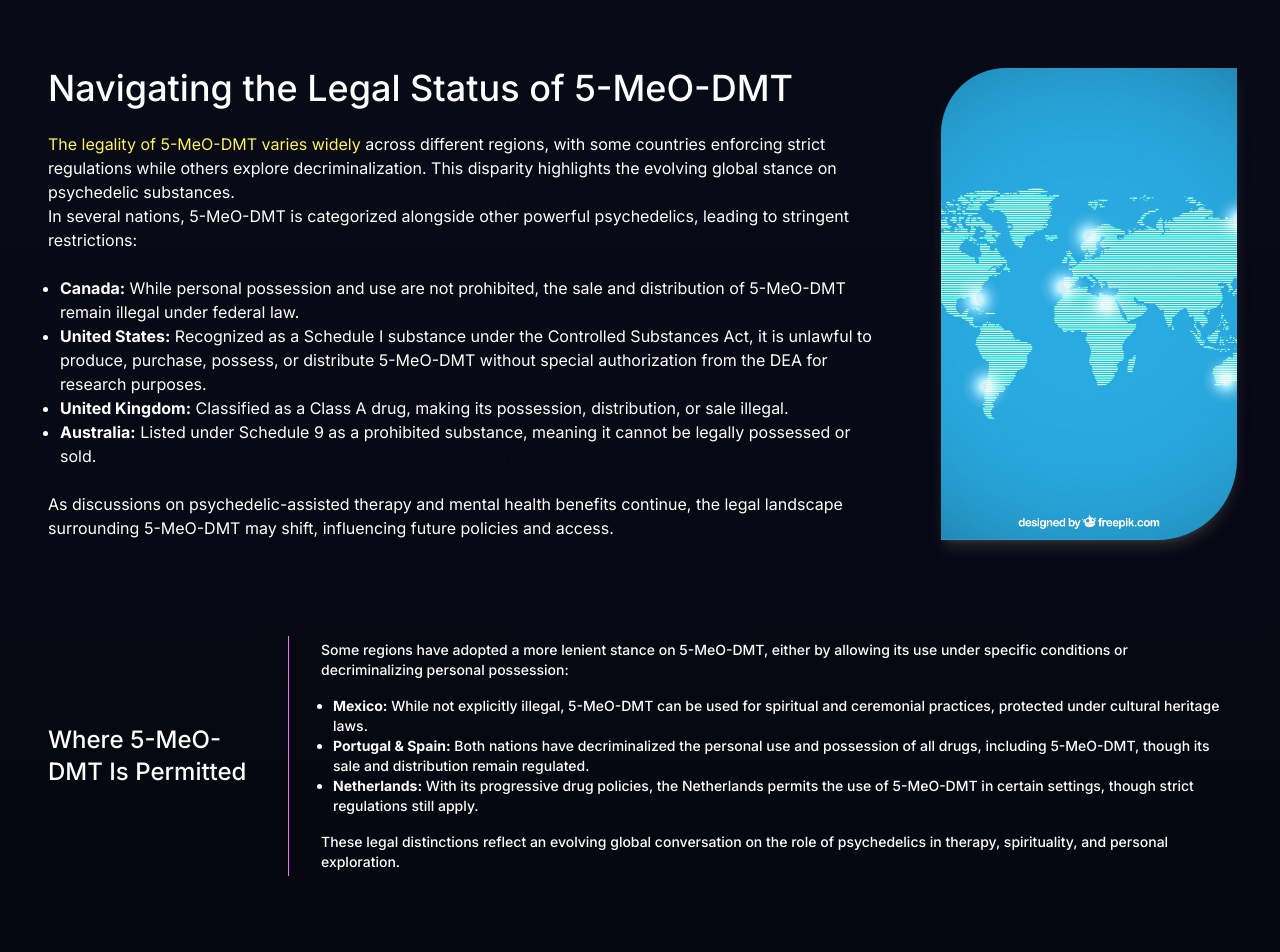
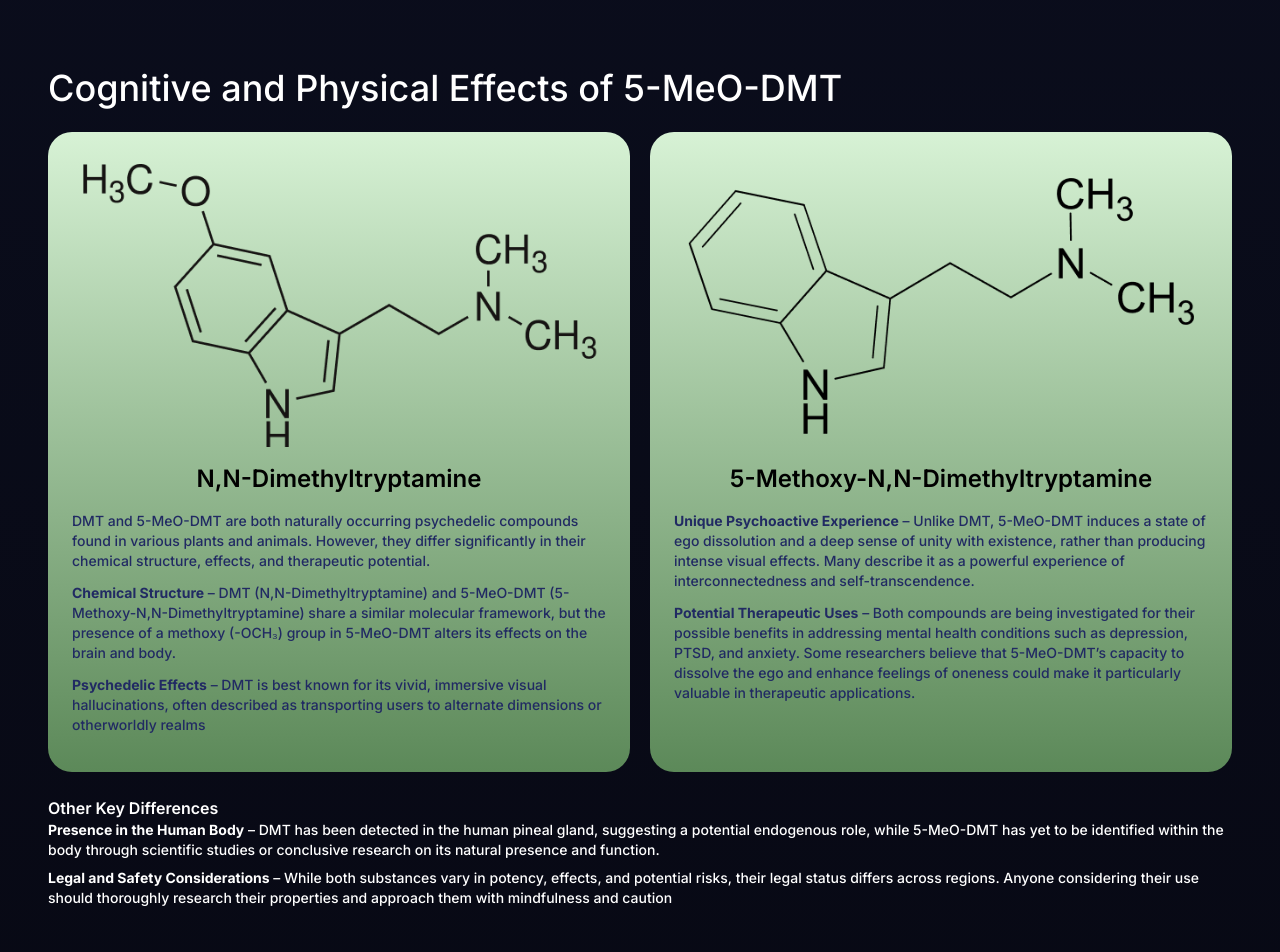
Before and after one commit to htetaungkhant/enrique-website-frontend, a Next.js app: page /bufo-alvarius in a window 1280 px wide. Shown: the part 5260-6212 px from the top of the page. Built offline with nearby package versions, Linux system fonts and the light colour scheme.

Commit message:
added one remaining section into Bufo Alvarius Page

```diff
--- a/pages/bufo-alvarius.js
+++ b/pages/bufo-alvarius.js
@@ -1,10 +1,14 @@
 import Link from "next/link";
+import { SwiperSlide, } from "swiper/react";
+import Image from "next/image";
 
 import { UniformInfoSection } from "@/components/common/InfoSection";
 import { PageHeaderWithBanner } from "@/components/common/PageHeader";
-import { SwiperCardsRowSection } from "@/components/common/CardsRowSection";
+import { SwiperCardsRowSection, SwiperWrapper } from "@/components/common/CardsRowSection";
 import Footer from "@/components/common/Footer";
 import Explanation from "@/components/common/Explanation";
+import UPSection from "@/components/common/UniformPaddingSection";
+import Card from "@/components/common/Card";
 
 const cardsRowSectionData1 = {
     title: 'Exploring the Therapeutic Potential of 5-MeO-DMT',
@@ -98,22 +102,30 @@ const cardsRowSectionData5 = {
     title: 'Cognitive and Physical Effects of 5-MeO-DMT',
     cardList: [
         {
-            title: 'Cognitive Effects',
+            image: '/image/11.png',
+            title: 'N,N-Dimethyltryptamine',
             description: [
-                <p><strong>Profound Spiritual Awareness</strong> – Many individuals report deep, transformative realizations, often describing a heightened sense of connection with the universe or moments of pure consciousness. These experiences can lead to long-lasting shifts in perception and personal growth.</p>,
-                <p><strong>Intense Euphoria and Emotional Uplift</strong> – Users frequently experience overwhelming joy, inner peace, and a heightened sense of well-being, often leaving them with a renewed perspective on life.</p>,
-                <p><strong>Altered Reality Perception</strong> – The experience often involves a dissolution of time, space, and self-identity, with many struggling to put the intensity of the journey into words.</p>
+                <p>DMT and 5-MeO-DMT are both naturally occurring psychedelic compounds found in various plants and animals. However, they differ significantly in their chemical structure, effects, and therapeutic potential.</p>,
+                <p><strong>Chemical Structure</strong> – DMT (N,N-Dimethyltryptamine) and 5-MeO-DMT (5-Methoxy-N,N-Dimethyltryptamine) share a similar molecular framework, but the presence of a methoxy (-OCH₃) group in 5-MeO-DMT alters its effects on the brain and body.</p>,
+                <p><strong>Psychedelic Effects</strong> – DMT is best known for its vivid, immersive visual hallucinations, often described as transporting users to alternate dimensions or otherworldly realms</p>
             ],
         },
         {
-            title: 'Physical Effects:',
+            image: '/image/10.png',
+            title: '5-Methoxy-N,N-Dimethyltryptamine',
             description: [
-                <p><strong>Brief but Powerful Duration</strong> –While the impact of 5-MeO-DMT is profound, its physiological effects typically last between 30 and 90 minutes. This makes it one of the most intense yet short-lived psychedelics, allowing users to undergo deep transformative experiences within a brief timeframe.</p>,
-                <p><strong>Heightened Sensory Awareness</strong> – Activation of serotonin receptors leads to enhanced perception, affecting visual, auditory, and tactile senses, often creating a deeply immersive experience.</p>,
-                <p><strong>Varied Bodily Sensations</strong>– S Individuals may feel physical effects such as an increased heart rate, sensations of floating or heaviness, and other unique bodily experiences.</p>
+                <p><strong>Unique Psychoactive Experience</strong> – Unlike DMT, 5-MeO-DMT induces a state of ego dissolution and a deep sense of unity with existence, rather than producing intense visual effects. Many describe it as a powerful experience of interconnectedness and self-transcendence.</p>,
+                <p><strong>Potential Therapeutic Uses</strong> – Both compounds are being investigated for their possible benefits in addressing mental health conditions such as depression, PTSD, and anxiety. Some researchers believe that 5-MeO-DMT’s capacity to dissolve the ego and enhance feelings of oneness could make it particularly valuable in therapeutic applications.</p>,
             ],
         },
-    ]
+    ],
+    footer: {
+        title: "Other Key Differences",
+        description: [
+            <p className="text-xs md:text-sm font-medium"><strong>Presence in the Human Body</strong> – DMT has been detected in the human pineal gland, suggesting a potential endogenous role, while 5-MeO-DMT has yet to be identified within the body through scientific studies or conclusive research on its natural presence and function.</p>,
+            <p className="text-xs md:text-sm font-medium"><strong>Legal and Safety Considerations</strong> – While both substances vary in potency, effects, and potential risks, their legal status differs across regions. Anyone considering their use should thoroughly research their properties and approach them with mindfulness and caution</p>
+        ]
+    }
 }
 
 const BufoAlvarius = () => {
@@ -206,6 +218,66 @@ const BufoAlvarius = () => {
                 cardList={cardsRowSectionData4.cardList}
                 twCardClassName="text-[#212A63] h-[25rem] md:h-[30rem] xl:h-80 overflow-x-hidden"
             />
+            <UPSection className="text-white inter-font flex flex-col gap-6">
+                {cardsRowSectionData5.title && <h2 className="text-2xl font-medium lg:text-4xl">{cardsRowSectionData5.title}</h2>}
+                {
+                    cardsRowSectionData5.cardList && (
+                        <SwiperWrapper>
+                            {
+                                cardsRowSectionData5.cardList.map((item, index) => (
+                                    <SwiperSlide key={index}>
+                                        <Card className="text-[#212A63] h-[35rem] md:h-[40rem]">
+                                            <div className="flex flex-col gap-4">
+                                                {item.image && <Image src={item.image} width={611} height={324} className="w-full h-auto" alt="formula" />}
+                                                {item.title && <h2 className="text-black text-center font-semibold text-xl lg:text-2xl">{item.title}</h2>}
+                                                {item.description && (
+                                                    Array.isArray(item.description) ? (
+                                                        <div className="text-xs md:text-sm font-medium flex flex-col gap-3">
+                                                            {
+                                                                item.description.map((innerItem, innerIndex) => (
+                                                                    typeof innerItem === 'string' ?
+                                                                        <p key={innerIndex}>{innerItem}</p>
+                                                                        :
+                                                                        <div key={innerIndex}>{innerItem}</div>
+                                                                ))
+                                                            }
+                                                        </div>
+                                                    )
+                                                        : (
+                                                            typeof item.description === 'string' ?
+                                                                <p className="text-xs md:text-sm font-medium">{item.description}</p>
+                                                                :
+                                                                <div className="text-xs md:text-sm font-medium">{item.description}</div>
+                                                        )
+                                                )}
+                                            </div>
+                                        </Card>
+                                    </SwiperSlide>
+                                ))
+                            }
+                        </SwiperWrapper>
+                    )
+                }
+                {
+                    cardsRowSectionData5.footer && (
+                        <div>
+                            {cardsRowSectionData5.footer.title && <h4 className="font-semibold">{cardsRowSectionData5.footer.title}</h4>}
+                            {cardsRowSectionData5.footer.description && (
+                                Array.isArray(cardsRowSectionData5.footer.description) ? (
+                                    <div className="flex flex-col gap-2">
+                                        {
+                                            cardsRowSectionData5.footer.description.map((item, index) => (
+                                                <div key={index}>{item}</div>
+                                            ))
+                                        }
+                                    </div>
+                                ) :
+                                    <p>{cardsRowSectionData5.footer.description}</p>
+                            )}
+                        </div>
+                    )
+                }
+            </UPSection>
             <UniformInfoSection image="/image/7.png" reverse={true}>
                 <h2 className="text-white text-2xl inter-font font-medium lg:text-3xl xl:text-4xl">Navigating the Legal Status of 5-MeO-DMT</h2>
                 <div className="text-white inter-font flex flex-col gap-6">
```
